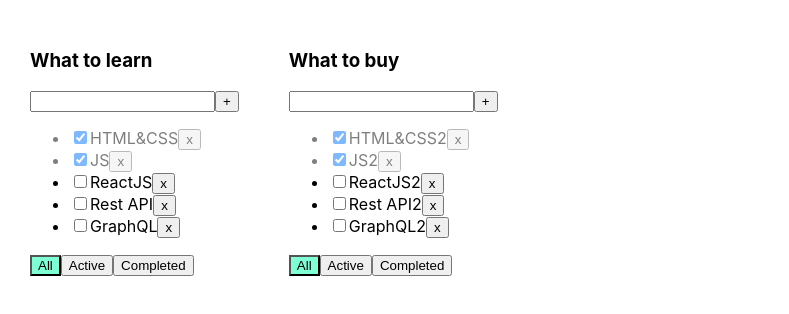
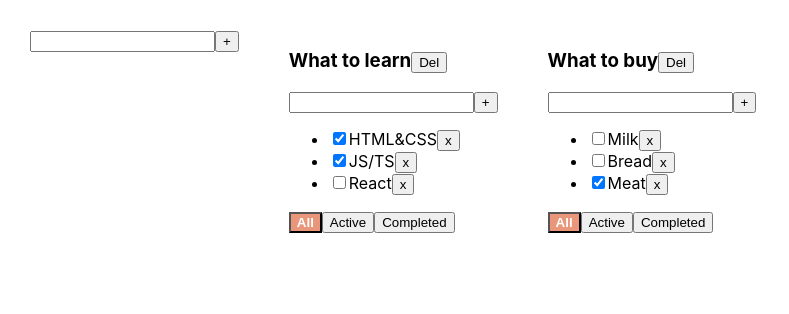
Before and after one commit to Traigel/test-app, a React (Create React App) app: page / in a window 1280 px wide. Shown: the top 314 px of the page, without its empty margins (0-789 px from the left). Built offline with nearby package versions, Linux system fonts and the light colour scheme.

Commit message:
06 Lesson

```diff
--- /dev/null
+++ b/src/AddItemForm.tsx
@@ -0,0 +1,40 @@
+import React, {ChangeEvent, KeyboardEvent, useState} from "react";
+
+type AddItemFormPropsType = {
+    addItem: (title: string) => void,
+}
+
+export const AddItemForm = (props: AddItemFormPropsType) => {
+    const [title, setTitle] = useState<string>("")
+    const [error, setError] = useState<boolean>(false)
+
+    const onKeyDownAddTask = (e: KeyboardEvent<HTMLInputElement>) => e.key === "Enter" && onClickAddItem()
+
+    const onClickAddItem = () => {
+        const trimmedTitle = title.trim()
+        if (trimmedTitle) {
+            props.addItem(trimmedTitle)
+        } else {
+            setError(true)
+        }
+        setTitle("")
+    }
+
+    const onChangeSetTitle = (e: ChangeEvent<HTMLInputElement>) => {
+        setTitle(e.currentTarget.value)
+        error && setError(false)
+    }
+
+    return (
+        <div>
+            <input
+                value={title}
+                onChange={onChangeSetTitle}
+                onKeyDown={onKeyDownAddTask}
+                className={error ? "error" : ""}
+            />
+            <button onClick={onClickAddItem}>+</button>
+            {error && <div style={{color: "red"}}>Title is required!</div>}
+        </div>
+    )
+}
--- a/src/App.css
+++ b/src/App.css
@@ -6,19 +6,21 @@
 .App > div {
   margin-right: 50px;
 }
+.isDone {
+  text-decoration: line-through;
+  color: #555;
+}
+.task {
+  font-weight: bold;
+}
+
+.active {
+  background-color: darksalmon;
+  color: white;
+  font-weight: bold;
+}
 
 .error {
-  border: red 1px solid;
+  border: 2px solid red;
+  outline: none;
 }
-
-.error-message {
-  color: red;
-}
-
-.active-filter {
-  background-color: aquamarine;
-}
-
-.is-done {
-  opacity: 0.5;
-}
--- a/src/App.tsx
+++ b/src/App.tsx
@@ -1,90 +1,135 @@
 import React, {useState} from 'react';
 import './App.css';
-import {Todolist} from './Todolist';
-import {v1} from 'uuid';
+import TodoList, {TaskType} from "./TodoList";
+import {v1} from "uuid";
+import {AddItemForm} from "./AddItemForm";
 
-export type TodolistType = {
+// CRUD
+// create +
+// read ++
+// update +
+// delete +
+
+type TodoListType = {
     id: string
     title: string
     filter: FilterValuesType
 }
 
-export type FilterValuesType = "all" | "active" | "completed";
+type TaskStateType = {
+    [todolistID: string]: Array<TaskType>
+}
+
+export type FilterValuesType = "all" | "active" | "completed"
 
 function App() {
+    //BLL:
+    const todolistID_1 = v1()
+    const todolistID_2 = v1()
+    const [todolists, setTodolists] = useState<Array<TodoListType>>([
+        {id: todolistID_1, title: "What to learn", filter: "all"},
+        {id: todolistID_2, title: "What to buy", filter: "all"},
+    ])
+    const [tasks, setTasks] = useState<TaskStateType>({
+        [todolistID_1]: [
+            {id: v1(), title: "HTML&CSS", isDone: true},
+            {id: v1(), title: "JS/TS", isDone: true},
+            {id: v1(), title: "React", isDone: false},
+        ],
+        [todolistID_2]: [
+            {id: v1(), title: "Milk", isDone: false},
+            {id: v1(), title: "Bread", isDone: false},
+            {id: v1(), title: "Meat", isDone: true},
+        ],
+    })
 
-    // let [tasks, setTasks] = useState([
-    //     {id: v1(), title: "HTML&CSS", isDone: true},
-    //     {id: v1(), title: "JS", isDone: true},
-    //     {id: v1(), title: "ReactJS", isDone: false},
-    //     {id: v1(), title: "Rest API", isDone: false},
-    //     {id: v1(), title: "GraphQL", isDone: false},
-    // ]);
-    // let [filter, setFilter] = useState<FilterValuesType>("all");
-
-    let todolistID1 = v1();
-    let todolistID2 = v1();
-
-    let [todolists, setTodolists] = useState<Array<TodolistType>>([
-        {id: todolistID1, title: 'What to learn', filter: 'all'},
-        {id: todolistID2, title: 'What to buy', filter: 'all'},
-    ])
-
-    let [tasks, setTasks] = useState({
-        [todolistID1]: [
-            {id: v1(), title: "HTML&CSS", isDone: true},
-            {id: v1(), title: "JS", isDone: true},
-            {id: v1(), title: "ReactJS", isDone: false},
-            {id: v1(), title: "Rest API", isDone: false},
-            {id: v1(), title: "GraphQL", isDone: false},
-        ],
-        [todolistID2]: [
-            {id: v1(), title: "HTML&CSS2", isDone: true},
-            {id: v1(), title: "JS2", isDone: true},
-            {id: v1(), title: "ReactJS2", isDone: false},
-            {id: v1(), title: "Rest API2", isDone: false},
-            {id: v1(), title: "GraphQL2", isDone: false},
-        ]
-    });
-
-    function removeTask(todolistID: string, id: string) {
-        setTasks({...tasks, [todolistID]: tasks[todolistID].filter(el => el.id !== id)})
+    const removeTask = (taskID: string, todolistID: string) => {
+        setTasks({...tasks, [todolistID]: tasks[todolistID].filter(t => t.id !== taskID)})
     }
 
-    function addTask(todolistID: string, title: string) {
-        let newTask = {id: v1(), title: title, isDone: false};
+    const addTask = (title: string, todolistID: string) => {
+        const newTask: TaskType = {
+            id: v1(),
+            title: title,
+            isDone: false
+        }
         setTasks({...tasks, [todolistID]: [newTask, ...tasks[todolistID]]})
     }
 
-    function changeStatus(todolistID: string, id: string, newIsDone: boolean) {
-        setTasks({...tasks, [todolistID]: tasks[todolistID].map(el => el.id === id ? {...el, isDone: newIsDone} : el)})
+    const changeTaskStatus = (taskID: string, isDone: boolean, todolistID: string) => {
+        setTasks({
+            ...tasks,
+            [todolistID]: tasks[todolistID].map(t => t.id === taskID ? {...t, isDone: isDone} : t)
+        })
     }
 
-    function changeFilter(todolistID: string, value: FilterValuesType) {
-        setTodolists(todolists.map(el => el.id === todolistID ? {...el, filter: value} : el))
+    const changeTaskTitle = (taskID: string, title: string, todolistID: string) => {
+        setTasks({
+            ...tasks,
+            [todolistID]: tasks[todolistID].map(t => t.id === taskID ? {...t, title: title} : t)
+        })
     }
 
+    const changeTodoListFilter = (filter: FilterValuesType, todolistID: string) => {
+        setTodolists(todolists.map(tl => tl.id === todolistID ? {...tl, filter: filter} : tl))
+    }
+
+    const changeTodoListTitle = (title: string, todolistID: string) => {
+        setTodolists(todolists.map(tl => tl.id === todolistID ? {...tl, title: title} : tl))
+    }
+
+    const removeTodolist = (todolistID: string) => {
+        setTodolists(todolists.filter(tl => tl.id !== todolistID))
+        delete tasks[todolistID]
+    }
+
+    const addTodoList = (title: string) => {
+        const newTodoLIst: TodoListType = {
+            id: v1(),
+            title: title,
+            filter: 'all'
+        }
+        setTodolists([newTodoLIst, ...todolists])
+        setTasks({...tasks, [newTodoLIst.id]: []})
+    }
+    // UI:
+    const todolistsComponents = todolists.map(tl => {
+        let tasksForRender;
+        switch (tl.filter) {
+            case "active":
+                tasksForRender = tasks[tl.id].filter(t => !t.isDone)
+                break
+            case "completed":
+                tasksForRender = tasks[tl.id].filter(t => t.isDone)
+                break
+            default:
+                tasksForRender = tasks[tl.id]
+        }
+        return (
+            <TodoList
+                key={tl.id}
+
+                id={tl.id}
+                title={tl.title}
+                filter={tl.filter}
+                tasks={tasksForRender}
+
+                addTask={addTask}
+                removeTask={removeTask}
+                removeTodolist={removeTodolist}
+                changeTaskStatus={changeTaskStatus}
+                changeTodoListFilter={changeTodoListFilter}
+                changeTaskTitle={changeTaskTitle}
+                changeTodoListTitle={changeTodoListTitle}
+            />
+        )
+    })
+
+    //UI:
     return (
         <div className="App">
-            {todolists.map(tl => {
-                let tasksForTodolist = tasks[tl.id]
-                if (tl.filter === "active") tasksForTodolist = tasks[tl.id].filter(t => !t.isDone);
-                if (tl.filter === "completed") tasksForTodolist = tasks[tl.id].filter(t => t.isDone);
-                return (
-                    <Todolist
-                        key={tl.id}
-                        todolistID={tl.id}
-                        title={tl.title}
-                        tasks={tasksForTodolist}
-                        removeTask={removeTask}
-                        changeFilter={changeFilter}
-                        addTask={addTask}
-                        changeTaskStatus={changeStatus}
-                        filter={tl.filter}
-                    />
-                )
-            })}
-
+            <AddItemForm addItem={addTodoList}/>
+            {todolistsComponents}
         </div>
     );
 }
--- /dev/null
+++ b/src/EditableSpan.tsx
@@ -0,0 +1,40 @@
+import React, {ChangeEvent, KeyboardEvent, useState} from 'react';
+
+type EditableSpanPropsType = {
+    title: string
+    changeTitle: (editedNewTitle:string) => void
+}
+
+export const EditableSpan = (props: EditableSpanPropsType) => {
+
+    const [editMode, setEditMode] = useState<boolean>(false)
+    const [text, setText] = useState<string>(props.title)
+
+    const onChangeSetTitle = (e: ChangeEvent<HTMLInputElement>) => {
+        setText(e.currentTarget.value)
+    }
+
+    const onEditMode = () => {
+        setEditMode(true)
+    }
+    const offEditMode = () => {
+        setEditMode(false)
+        props.changeTitle(text)
+    }
+
+    const onKeyDownAddTask = (e: KeyboardEvent<HTMLInputElement>) => e.key === "Enter" && offEditMode()
+
+    return (
+        editMode
+            ? <input
+                value={text}
+                onChange={onChangeSetTitle}
+                onBlur={offEditMode}
+                onKeyPress={onKeyDownAddTask}
+                autoFocus
+            />
+            : <span onDoubleClick={onEditMode}>
+            {props.title}
+        </span>
+    );
+};
--- a/src/Todolist.tsx
+++ b/src/Todolist.tsx
@@ -1,89 +1,93 @@
-import React, {ChangeEvent, KeyboardEvent, useState} from 'react';
-import {FilterValuesType} from './App';
+import React, {useState, KeyboardEvent, ChangeEvent} from 'react';
+import {FilterValuesType} from "./App";
+import {AddItemForm} from "./AddItemForm";
+import {EditableSpan} from "./EditableSpan";
 
-type TaskType = {
+export type TaskType = {
     id: string
     title: string
     isDone: boolean
 }
 
-type PropsType = {
-    todolistID: string
+
+type TodoListPropsType = {
+    id: string
     title: string
-    tasks: Array<TaskType>
-    removeTask: (todolistID:string, taskId: string) => void
-    changeFilter: (todolistID:string, value: FilterValuesType) => void
-    addTask: (todolistID:string, title: string) => void
-    changeTaskStatus: (todolistID: string, taskId: string, isDone: boolean) => void
+    tasks: TaskType[]
     filter: FilterValuesType
+    addTask: (title: string, todolistID: string) => void
+    removeTask: (taskID: string, todolistID: string) => void
+    changeTodoListFilter: (filter: FilterValuesType, todolistID: string) => void
+    changeTaskStatus: (taskID: string, isDone: boolean, todolistID: string) => void
+    removeTodolist: (todolistID: string) => void
+    changeTaskTitle: (taskID: string, title: string, todolistID: string) => void
+    changeTodoListTitle: (title: string, todolistID: string) => void
 }
 
-export function Todolist(props: PropsType) {
+const TodoList = (props: TodoListPropsType) => {
+    const tasksJSX = props.tasks.length
+        ? props.tasks.map(t => {
+            const removeTask = () => props.removeTask(t.id, props.id)
+            const changeTaskStatus = (e: ChangeEvent<HTMLInputElement>) =>
+                props.changeTaskStatus(t.id, e.currentTarget.checked, props.id)
+            // className={t.isDone ? "task isDone" : "task"}
+            const changeTaskTitle = (taskTitle: string) => {
+                props.changeTaskTitle(t.id, taskTitle, props.id)
+            }
+            return (
+                <li key={t.id}>
+                    <input
+                        onChange={changeTaskStatus}
+                        type="checkbox"
+                        checked={t.isDone}
 
-    let [title, setTitle] = useState("")
-    let [error, setError] = useState<string | null>(null)
+                    />
+                    <EditableSpan title={t.title} changeTitle={changeTaskTitle}/>
+                    <button onClick={removeTask}>х</button>
+                </li>
+            )
+        })
+        : <span>Your taskslist is empty</span>
 
-    const addTask = () => {
-        if (title.trim() !== "") {
-            props.addTask(props.todolistID, title.trim());
-            setTitle("");
-        } else {
-            setError("Title is required");
-        }
+    const createOnClickHandler = (filter: FilterValuesType): () => void  => {
+        const onClickHandler = () => props.changeTodoListFilter(filter, props.id)
+        return onClickHandler
     }
 
-    const onChangeHandler = (e: ChangeEvent<HTMLInputElement>) => {
-        setTitle(e.currentTarget.value)
+    const addTask = (title: string) => {
+       props.addTask(title, props.id)
     }
 
-    const onKeyPressHandler = (e: KeyboardEvent<HTMLInputElement>) => {
-        setError(null);
-        if (e.charCode === 13) {
-            addTask();
-        }
-    }
+    const removeTodolist  = () => props.removeTodolist(props.id)
 
-    const onAllClickHandler = () => props.changeFilter(props.todolistID, "all");
-    const onActiveClickHandler = () => props.changeFilter(props.todolistID, "active");
-    const onCompletedClickHandler = () => props.changeFilter(props.todolistID, "completed");
+    const changeTodoListTitle = (title: string) => props.changeTodoListTitle(title, props.id)
 
+    return (
+        <div>
+            <h3>
+                <EditableSpan title={props.title} changeTitle={changeTodoListTitle}/>
+                <button onClick={removeTodolist}>Del</button>
+            </h3>
+            <AddItemForm addItem={addTask}/>
+            <ul>
+                {tasksJSX}
+            </ul>
+            <div>
+                <button
+                    className={props.filter === "all" ? "active" : ""}
+                    onClick={createOnClickHandler("all")}
+                >All</button>
+                <button
+                    className={props.filter === "active" ? "active" : ""}
+                    onClick={createOnClickHandler("active")}
+                >Active</button>
+                <button
+                    className={props.filter === "completed" ? "active" : ""}
+                    onClick={createOnClickHandler("completed")}
+                >Completed</button>
+            </div>
+        </div>
+    );
+};
 
-    return <div>
-        <h3>{props.title}</h3>
-        <div>
-            <input value={title}
-                   onChange={onChangeHandler}
-                   onKeyPress={onKeyPressHandler}
-                   className={error ? "error" : ""}
-            />
-            <button onClick={addTask}>+</button>
-            {error && <div className="error-message">{error}</div>}
-        </div>
-        <ul>
-            {
-                props.tasks.map(t => {
-                    const onClickHandler = () => props.removeTask(props.todolistID, t.id)
-                    const onChangeHandler = (e: ChangeEvent<HTMLInputElement>) => {
-                        props.changeTaskStatus(props.todolistID, t.id, e.currentTarget.checked);
-                    }
-
-                    return <li key={t.id} className={t.isDone ? "is-done" : ""}>
-                        <input type="checkbox"
-                               onChange={onChangeHandler}
-                               checked={t.isDone}/>
-                        <span>{t.title}</span>
-                        <button onClick={onClickHandler}>x</button>
-                    </li>
-                })
-            }
-        </ul>
-        <div>
-            <button className={props.filter === 'all' ? "active-filter" : ""}
-                    onClick={onAllClickHandler}>All</button>
-            <button className={props.filter === 'active' ? "active-filter" : ""}
-                onClick={onActiveClickHandler}>Active</button>
-            <button className={props.filter === 'completed' ? "active-filter" : ""}
-                onClick={onCompletedClickHandler}>Completed</button>
-        </div>
-    </div>
-}
+export default TodoList;
--- a/src/index.tsx
+++ b/src/index.tsx
@@ -5,7 +5,7 @@
 import * as serviceWorker from './serviceWorker';
 
 ReactDOM.render(<App />,  document.getElementById('root'));
-
+ // App()
 // If you want your app to work offline and load faster, you can change
 // unregister() to register() below. Note this comes with some pitfalls.
 // Learn more about service workers: https://bit.ly/CRA-PWA
```
